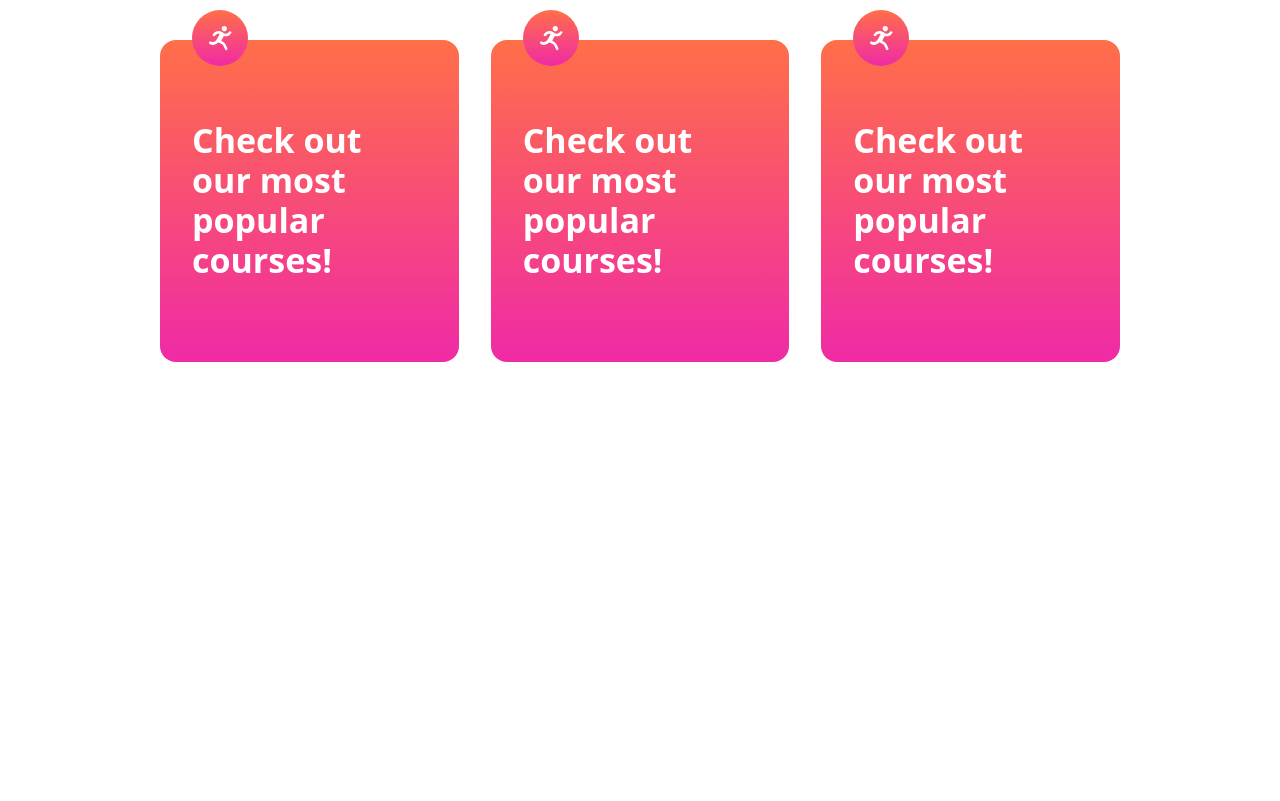
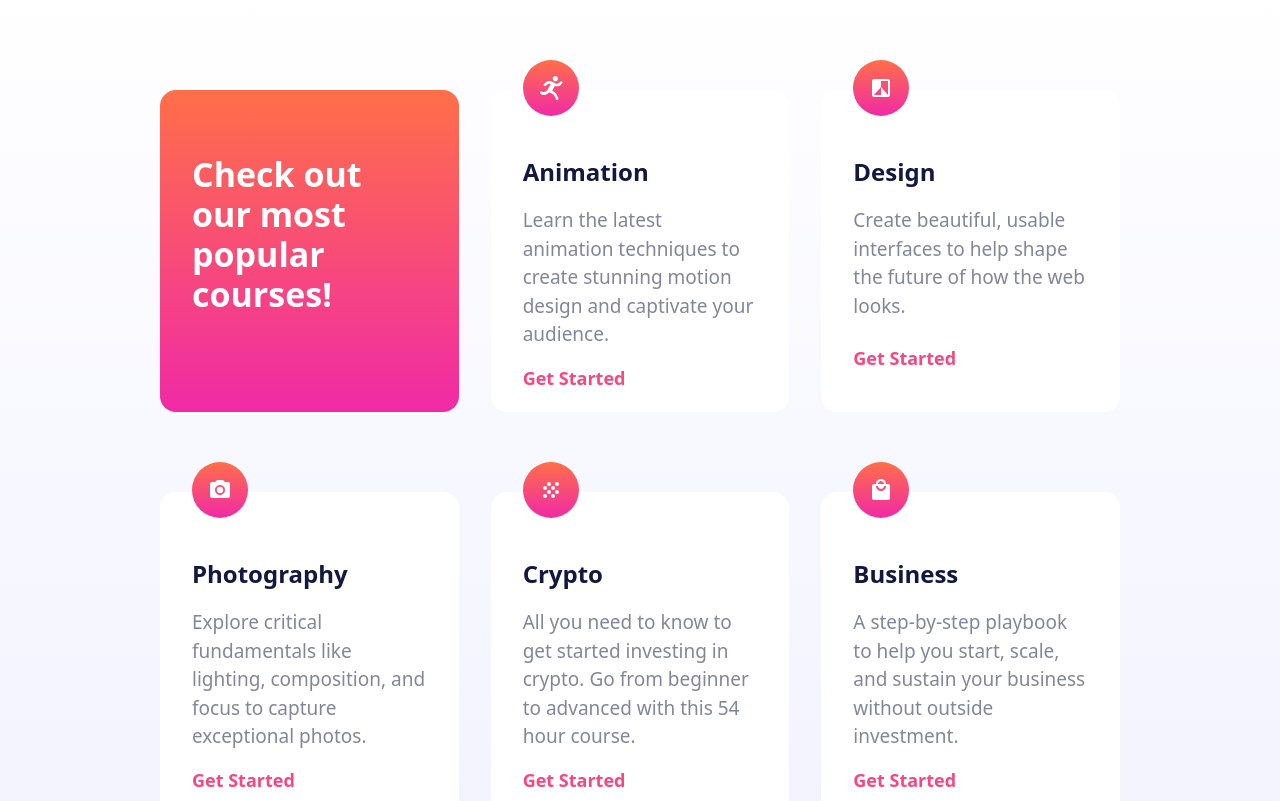
Before and after one commit to alvaro-frontend-mentor-projects/skilled-e-learning-landing-page, a React (Create React App) app: page / in a window 1280 px wide. Shown: the part 780-1581 px from the top of the page. Before the commit the page ends 1142 px from the top, so only its background shows below. Built offline with nearby package versions, Linux system fonts and the light colour scheme.

Commit message:
desktop view finished

```diff
--- a/src/pages/MainPage.js
+++ b/src/pages/MainPage.js
@@ -1,10 +1,17 @@
 import React from 'react'
 import HeroImage from '../assets/image-hero-desktop.png'
 
+import svgDesign from '../assets/icon-design.svg'
+import svgPhotography from '../assets/icon-photography.svg'
+import svgCrypto from '../assets/icon-crypto.svg'
+import svgBusiness from '../assets/icon-business.svg'
+
 const MainPage = () => {
   return (
-    // HERO
-    <div className='flex flex-col gap-20 '>
+
+    <>
+
+        {/* HERO SECTION */}
         <div className='flex flex-row mx-[160px] h-[640px] relative'>
             {/* Left Column */}
             <div className='flex flex-col gap-10 w-[50%] justify-center pr-[100px]'>
@@ -24,55 +31,134 @@ const MainPage = () => {
             </div>
             {/* Right Column */}
             <div className='w-[50%]'>
-                <img
-                src={HeroImage}
-                alt=""
-                className='absolute top-[-250px] left-[570px]'
-            />
-
-
+                <img src={HeroImage} alt="" className='absolute top-[-250px] left-[570px]'/>
             </div>
         </div>
 
 
-    {/* FEATURES */}
-        <div className='mx-[160px] grid grid-cols-3 gap-8'>
+        {/* FEATURES SECTION */}
+        <div className='bg-gradient-to-b from-[#FFFFFF] to-[#F0F1FF]'>
+            <div className='mx-[160px] pb-[140px]  pt-[130px] grid grid-cols-3 gap-x-8 gap-y-20'>
                 {/* Box 1 */}
-            <div className='relative h-[322px] rounded-2xl bg-gradient-to-t from-[#F02AA6] to-[#FF6F48] pl-8 pr-16 pt-20'>
-                <svg className='absolute left-8 top-[-30px]' width="56" height="56" xmlns="http://www.w3.org/2000/svg"><defs><linearGradient x1="50%" y1="0%" x2="50%" y2="100%" id="a"><stop stop-color="#FF6F48" offset="0%"/><stop stop-color="#F02AA6" offset="100%"/></linearGradient></defs><g fill="none" fill-rule="evenodd"><circle fill="url(#a)" cx="28" cy="28" r="28"/><path d="M33.97 20.678c.565-.498.893-1.21.906-1.962A2.706 2.706 0 0 0 32.16 16a2.794 2.794 0 0 0-1.66.603 2.825 2.825 0 0 0-.854 1.962 2.69 2.69 0 0 0 4.325 2.113Zm-8.752.453c0 .05-.05.05-.1.1v.05a6.308 6.308 0 0 0-2.919 1.41c-.503.473-.958.995-1.358 1.559-1.006 1.408 1.358 2.766 2.315 1.358 1.257-1.762 2.816-2.264 4.527-1.71a141.96 141.96 0 0 0-2.717 5.181c-1.107 2.163-3.47 3.874-5.786 2.566a1.402 1.402 0 1 0-1.508 2.364 6.826 6.826 0 0 0 8.704-1.66c.05 0 .153.05.2.05 1.5.624 2.907 1.454 4.177 2.466.603.502 1.66 3.065 2.263 4.376a1.392 1.392 0 0 0 2.113.452c.393-.382.476-.982.202-1.456-.705-1.456-1.862-4.427-2.818-5.135a31.566 31.566 0 0 0-2.364-1.762l.1-.1a16.972 16.972 0 0 0-1.006-.605c.856-1.609 1.711-3.168 2.616-4.728 2.11.667 4.415.19 6.087-1.258.517-.46.973-.984 1.358-1.56.956-1.257-.905-2.515-2.012-1.66a.709.709 0 0 0-.153.202 4.36 4.36 0 0 1-2.013 1.66c-.05.05-.1.05-.1.1h-.051a4.146 4.146 0 0 1-3.622-.452l.101-.101h.05a.383.383 0 0 0-.201-.1 9.292 9.292 0 0 0-.956-.554 7.258 7.258 0 0 0-5.134-1.056l.005.003Z" fill="#FFF" fill-rule="nonzero"/></g></svg>
+                <div className='relative h-[322px] rounded-2xl bg-gradient-to-t from-[#F02AA6] to-[#FF6F48] pl-8 pr-16 pt-16'>
                     <h1 className='text-white text-[34px] font-[600] leading-[40px]'>
                         Check out our most popular courses!
                     </h1>
                 </div>
 
-            {/* Box 1 */}
-            <div className='relative h-[322px] rounded-2xl bg-gradient-to-t from-[#F02AA6] to-[#FF6F48] pl-8 pr-16 pt-20'>
+                {/* Box 2 */}
+                <div className='relative h-[322px] rounded-2xl bg-white px-8 pt-16 pb-10'>
+                    {/* Icon */}
                     <svg className='absolute left-8 top-[-30px]' width="56" height="56" xmlns="http://www.w3.org/2000/svg"><defs><linearGradient x1="50%" y1="0%" x2="50%" y2="100%" id="a"><stop stop-color="#FF6F48" offset="0%"/><stop stop-color="#F02AA6" offset="100%"/></linearGradient></defs><g fill="none" fill-rule="evenodd"><circle fill="url(#a)" cx="28" cy="28" r="28"/><path d="M33.97 20.678c.565-.498.893-1.21.906-1.962A2.706 2.706 0 0 0 32.16 16a2.794 2.794 0 0 0-1.66.603 2.825 2.825 0 0 0-.854 1.962 2.69 2.69 0 0 0 4.325 2.113Zm-8.752.453c0 .05-.05.05-.1.1v.05a6.308 6.308 0 0 0-2.919 1.41c-.503.473-.958.995-1.358 1.559-1.006 1.408 1.358 2.766 2.315 1.358 1.257-1.762 2.816-2.264 4.527-1.71a141.96 141.96 0 0 0-2.717 5.181c-1.107 2.163-3.47 3.874-5.786 2.566a1.402 1.402 0 1 0-1.508 2.364 6.826 6.826 0 0 0 8.704-1.66c.05 0 .153.05.2.05 1.5.624 2.907 1.454 4.177 2.466.603.502 1.66 3.065 2.263 4.376a1.392 1.392 0 0 0 2.113.452c.393-.382.476-.982.202-1.456-.705-1.456-1.862-4.427-2.818-5.135a31.566 31.566 0 0 0-2.364-1.762l.1-.1a16.972 16.972 0 0 0-1.006-.605c.856-1.609 1.711-3.168 2.616-4.728 2.11.667 4.415.19 6.087-1.258.517-.46.973-.984 1.358-1.56.956-1.257-.905-2.515-2.012-1.66a.709.709 0 0 0-.153.202 4.36 4.36 0 0 1-2.013 1.66c-.05.05-.1.05-.1.1h-.051a4.146 4.146 0 0 1-3.622-.452l.101-.101h.05a.383.383 0 0 0-.201-.1 9.292 9.292 0 0 0-.956-.554 7.258 7.258 0 0 0-5.134-1.056l.005.003Z" fill="#FFF" fill-rule="nonzero"/></g></svg>
-                <h1 className='text-white text-[34px] font-[600] leading-[40px]'>
-                    Check out our most popular courses!
-                </h1>
+                    {/* Text Flexbox Column */}
+                    <div className='flex flex-col h-[100%] justify-between gap-4'>
+                        <h2 className='text-fmDarkBlue text-[24px] font-[700]'>
+                            Animation
+                        </h2>
+                        <p className='text-fmGray text-[19px]'>
+                            Learn the latest animation techniques to create stunning motion design and captivate your audience.
+                        </p>
+                        <p className='text-fmPink text-[18px] mt-auto font-[600]'>
+                            Get Started
+                        </p>
+                    </div>
                 </div>
 
-            {/* Box 1 */}
-            <div className='relative h-[322px] rounded-2xl bg-gradient-to-t from-[#F02AA6] to-[#FF6F48] pl-8 pr-16 pt-20'>
-                <svg className='absolute left-8 top-[-30px]' width="56" height="56" xmlns="http://www.w3.org/2000/svg"><defs><linearGradient x1="50%" y1="0%" x2="50%" y2="100%" id="a"><stop stop-color="#FF6F48" offset="0%"/><stop stop-color="#F02AA6" offset="100%"/></linearGradient></defs><g fill="none" fill-rule="evenodd"><circle fill="url(#a)" cx="28" cy="28" r="28"/><path d="M33.97 20.678c.565-.498.893-1.21.906-1.962A2.706 2.706 0 0 0 32.16 16a2.794 2.794 0 0 0-1.66.603 2.825 2.825 0 0 0-.854 1.962 2.69 2.69 0 0 0 4.325 2.113Zm-8.752.453c0 .05-.05.05-.1.1v.05a6.308 6.308 0 0 0-2.919 1.41c-.503.473-.958.995-1.358 1.559-1.006 1.408 1.358 2.766 2.315 1.358 1.257-1.762 2.816-2.264 4.527-1.71a141.96 141.96 0 0 0-2.717 5.181c-1.107 2.163-3.47 3.874-5.786 2.566a1.402 1.402 0 1 0-1.508 2.364 6.826 6.826 0 0 0 8.704-1.66c.05 0 .153.05.2.05 1.5.624 2.907 1.454 4.177 2.466.603.502 1.66 3.065 2.263 4.376a1.392 1.392 0 0 0 2.113.452c.393-.382.476-.982.202-1.456-.705-1.456-1.862-4.427-2.818-5.135a31.566 31.566 0 0 0-2.364-1.762l.1-.1a16.972 16.972 0 0 0-1.006-.605c.856-1.609 1.711-3.168 2.616-4.728 2.11.667 4.415.19 6.087-1.258.517-.46.973-.984 1.358-1.56.956-1.257-.905-2.515-2.012-1.66a.709.709 0 0 0-.153.202 4.36 4.36 0 0 1-2.013 1.66c-.05.05-.1.05-.1.1h-.051a4.146 4.146 0 0 1-3.622-.452l.101-.101h.05a.383.383 0 0 0-.201-.1 9.292 9.292 0 0 0-.956-.554 7.258 7.258 0 0 0-5.134-1.056l.005.003Z" fill="#FFF" fill-rule="nonzero"/></g></svg>
-                <h1 className='text-white text-[34px] font-[600] leading-[40px]'>
-                    Check out our most popular courses!
-                </h1>
+                {/* Box 3 */}
+                <div className='relative h-[322px] rounded-2xl bg-white px-8 pt-16 pb-10'>
+                    {/* Icon */}
+                    <div>
+                        <img className='absolute left-8 top-[-30px]' src={svgDesign} alt="" />
+                    </div>
+                    {/* Text Flexbox Column */}
+                    <div className='flex flex-col h-[100%] justify-between gap-4'>
+                        <h2 className='text-fmDarkBlue text-[24px] font-[700]'>
+                            Design
+                        </h2>
+                        <p className='text-fmGray text-[19px]'>
+                            Create beautiful, usable interfaces to help shape the future of how the web looks.
+                        </p>
+                        <p className='text-fmPink text-[18px] mt-auto font-[600]'>
+                            Get Started
+                        </p>
+                    </div>
                 </div>
 
+                {/* Box 4 */}
+                <div className='relative h-[322px] rounded-2xl bg-white px-8 pt-16 pb-10'>
+                    {/* Icon */}
+                    <div>
+                        <img className='absolute left-8 top-[-30px]' src={svgPhotography} alt="" />
+                    </div>
+                    {/* Text Flexbox Column */}
+                    <div className='flex flex-col h-[100%] justify-between gap-4'>
+                        <h2 className='text-fmDarkBlue text-[24px] font-[700]'>
+                            Photography
+                        </h2>
+                        <p className='text-fmGray text-[19px]'>
+                            Explore critical fundamentals like lighting, composition, and focus to capture exceptional photos.
+                        </p>
+                        <p className='text-fmPink text-[18px] mt-auto font-[600]'>
+                            Get Started
+                        </p>
+                    </div>
+                </div>
 
+                {/* Box 5 */}
+                <div className='relative h-[322px] rounded-2xl bg-white px-8 pt-16 pb-10'>
+                    {/* Icon */}
+                    <div>
+                        <img className='absolute left-8 top-[-30px]' src={svgCrypto} alt="" />
+                    </div>
+                    {/* Text Flexbox Column */}
+                    <div className='flex flex-col h-[100%] justify-between gap-4'>
+                        <h2 className='text-fmDarkBlue text-[24px] font-[700]'>
+                            Crypto
+                        </h2>
+                        <p className='text-fmGray text-[19px]'>
+                            All you need to know to get started investing in crypto. Go from beginner to advanced with this 54 hour course.
+                        </p>
+                        <p className='text-fmPink text-[18px] mt-auto font-[600]'>
+                            Get Started
+                        </p>
+                    </div>
+                </div>
 
+                {/* Box 6 */}
+                <div className='relative h-[322px] rounded-2xl bg-white px-8 pt-16 pb-10'>
+                    {/* Icon */}
+                    <div>
+                        <img className='absolute left-8 top-[-30px]' src={svgBusiness} alt="" />
+                    </div>
+                    {/* Text Flexbox Column */}
+                    <div className='flex flex-col h-[100%] justify-between gap-4'>
+                        <h2 className='text-fmDarkBlue text-[24px] font-[700]'>
+                            Business
+                        </h2>
+                        <p className='text-fmGray text-[19px]'>
+                            A step-by-step playbook to help you start, scale, and sustain your business without outside investment.
+                        </p>
+                        <p className='text-fmPink text-[18px] mt-auto font-[600]'>
+                            Get Started
+                        </p>
+                    </div>
+                </div>
             </div>
 
 
         </div>
 
+        {/* FOOTER SECTION */}
+        <div className='flex flex-row h-[100px] justify-between items-center bg-fmDarkBlue px-[160px]'>
+            <h1 className='font-Jakarta font-[700] text-[35px] text-white'>
+            skilled
+            </h1>
+            <button className='font-Jakarta text-[18px] text-white bg-gradient-to-t from-[#F02AA6] to-[#FF6F48] hover:bg-fmLightBlue px-8 py-3.5 rounded-full '>
+            Get Started
+            </button>
+        </div>
 
-
-
-
-
+    </>
 
 
 
```
Lines whose indentation alone changed are shown as unchanged.
